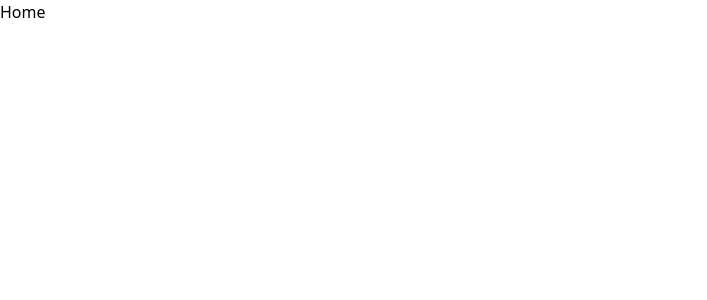
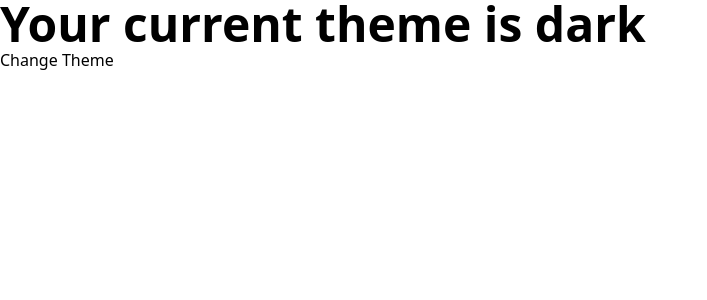
Before and after one commit to the-special-character/react_mobily, a React app: page / in a window 1280 px wide. Shown: the top 300 px of the page, without its empty margins (0-707 px from the left). Built offline with nearby package versions, Linux system fonts and the light colour scheme.

Commit message:
explained context api

```diff
--- a/package.json
+++ b/package.json
@@ -28,6 +28,7 @@
   "homepage": "https://github.com/the-special-character/react_mobily#readme",
   "dependencies": {
     "axios": "^0.27.2",
+    "formik": "^2.2.9",
     "prop-types": "^15.8.1",
     "react": "^18.2.0",
     "react-addons-shallow-compare": "^15.6.3",
--- /dev/null
+++ b/src/context/themeContext.jsx
@@ -0,0 +1,24 @@
+import React, { createContext, useMemo, useState } from 'react';
+import PropTypes from 'prop-types';
+
+export const ThemeContext = createContext();
+
+export const ThemeProvider = ({ children }) => {
+  const [theme, setTheme] = useState('dark');
+
+  const value = useMemo(
+    () => ({
+      theme,
+      setTheme,
+    }),
+    [theme, setTheme],
+  );
+
+  return (
+    <ThemeContext.Provider value={value}>{children}</ThemeContext.Provider>
+  );
+};
+
+ThemeProvider.propTypes = {
+  children: PropTypes.element.isRequired,
+};
--- a/src/index.jsx
+++ b/src/index.jsx
@@ -2,6 +2,7 @@ import React from 'react';
 import ReactDOM from 'react-dom/client';
 import { BrowserRouter } from 'react-router-dom';
 import App from './App';
+import { ThemeProvider } from './context/themeContext';
 import './main.css';
 
 const domContainer = document.getElementById('root');
@@ -10,6 +11,8 @@ const root = ReactDOM.createRoot(domContainer);
 
 root.render(
   <BrowserRouter>
-    <App />
+    <ThemeProvider>
+      <App />
+    </ThemeProvider>
   </BrowserRouter>,
 );
--- a/src/pages/home/index.jsx
+++ b/src/pages/home/index.jsx
@@ -1,5 +1,22 @@
 import React from 'react';
+import { ThemeContext } from '../../context/themeContext';
 
-const Home = () => <div>Home</div>;
+const Home = () => (
+  <div>
+    <ThemeContext.Consumer>
+      {({ theme, setTheme }) => (
+        <div>
+          <h1>{`Your current theme is ${theme}`}</h1>
+          <button
+            type="button"
+            onClick={() => setTheme(theme === 'dark' ? 'light' : 'dark')}
+          >
+            Change Theme
+          </button>
+        </div>
+      )}
+    </ThemeContext.Consumer>
+  </div>
+);
 
 export default Home;
--- a/src/pages/login/index.jsx
+++ b/src/pages/login/index.jsx
@@ -1,8 +1,12 @@
 import React from 'react';
+import { ThemeContext } from '../../context/themeContext';
 
 const Login = () => (
   <form className="mt-8 space-y-6" action="#" method="POST">
     <input type="hidden" name="remember" defaultValue="true" />
+    <ThemeContext.Consumer>
+      {value => <h1>{`Your current theme is ${value.theme}`}</h1>}
+    </ThemeContext.Consumer>
     <div className="rounded-md shadow-sm -space-y-px">
       <div>
         <label htmlFor="email-address" className="sr-only">
```
